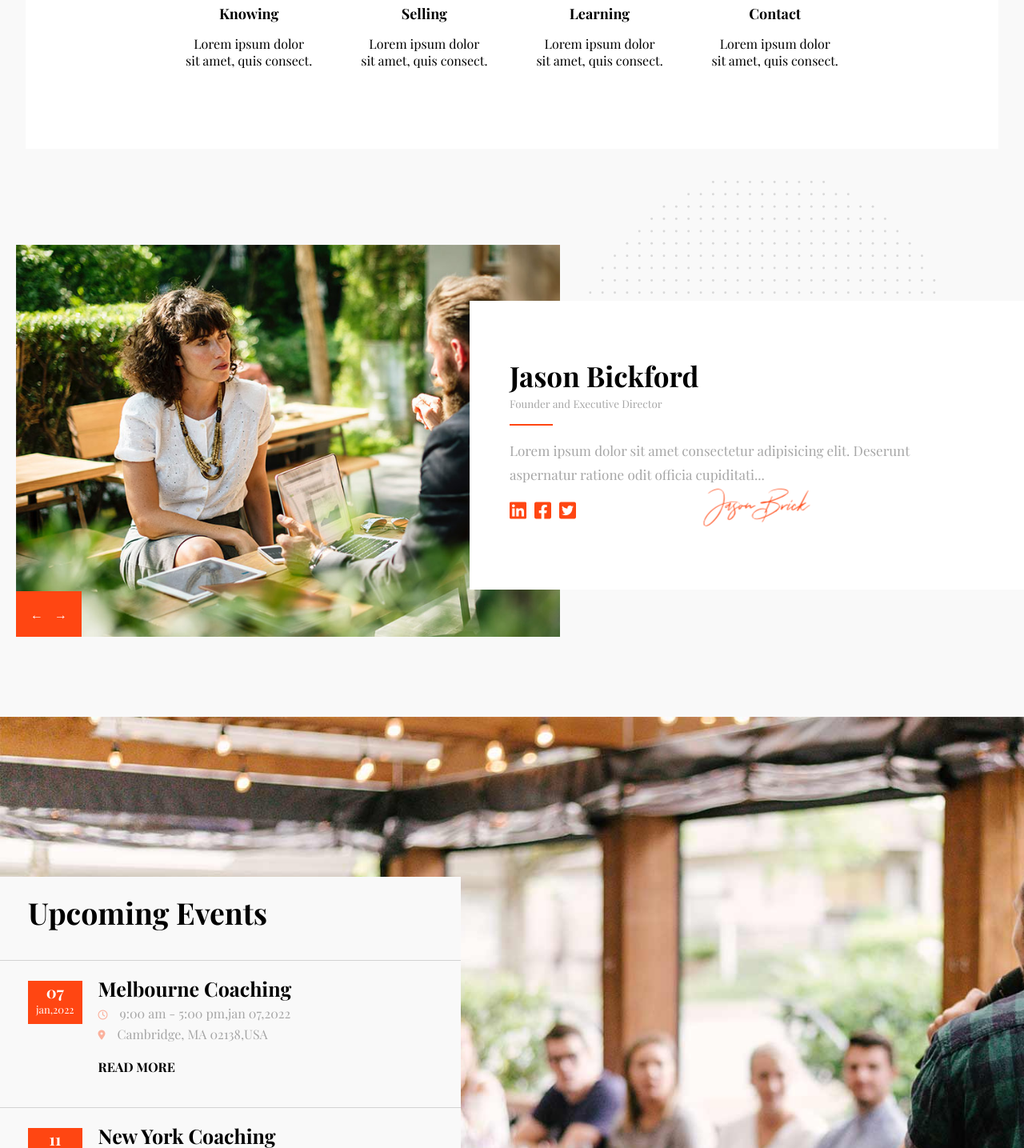
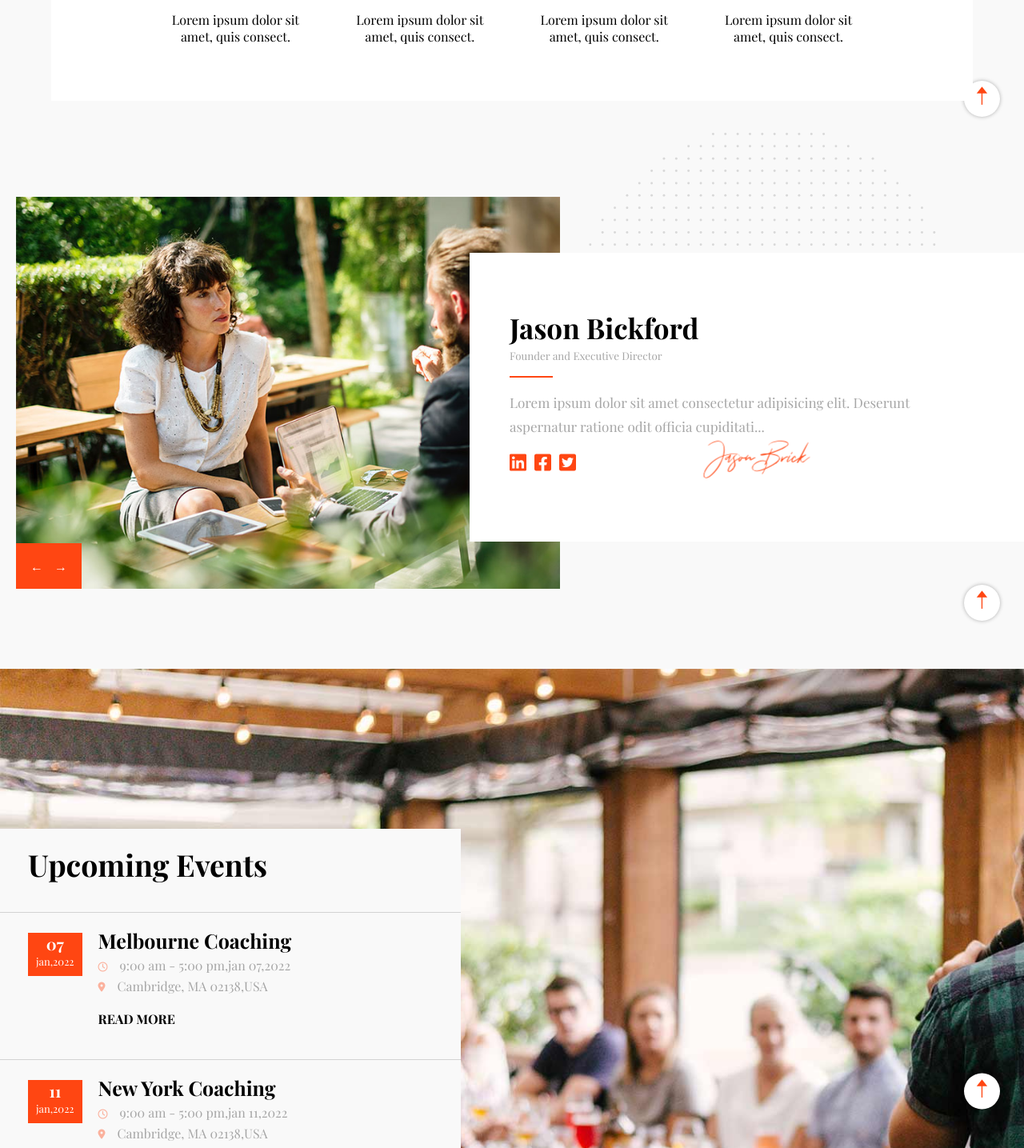
Before and after one commit to StefanoGrassoSG/proj-html-vuejs, a Vue app: page / in a window 1280 px wide. Shown: the part 1195-2630 px from the top of the page at 80% size. Built offline with nearby package versions, Linux system fonts and the light colour scheme; a web font is replaced by a local one.

Commit message:
ADD back to top function in ALL components

```diff
--- a/src/assets/scss/partials/layout.scss
+++ b/src/assets/scss/partials/layout.scss
@@ -1,7 +1,15 @@
-.container {
-    max-width: 100%;
-    padding: 30px 60px;
+@use "./variables" as *;
+
+.up {
     display: flex;
-    justify-content: space-between;
+    justify-content: center;
     align-items: center;
+    font-size: 30px;
+    width: 45px;
+    height: 45px;
+    background-color: white;
+    border-radius: 50%;
+    color: $fill-color-one;
+    text-decoration: none;
+    box-shadow: 0 0 5px rgba(0, 0, 0, 0.3);
 }
--- a/src/components/SectionTwoMain.vue
+++ b/src/components/BossMainComponent.vue
@@ -19,13 +19,19 @@ export default {
   methods: {
     getImagePath: function(imgpath) {
             return new URL(imgpath, import.meta.url).href;
-        }
+        },
+    scrollToTop() {
+      window.scrollTo({ top: 0, behavior: "smooth" });
+    }
   }
 }
 </script>
 
 <template>
     <section>
+      <a href="#" class="up" @click.prevent="scrollToTop">
+          &#129057;
+      </a>
       <img class="bg" src="../assets/svg/svg-4.svg" alt="">
         <div class="container">
           <div class="slide">
@@ -73,10 +79,16 @@ export default {
 
 <style lang="scss" scoped>
 @use "../assets/scss/partials/variables.scss" as *;
+@use "../assets/scss/partials/layout.scss";
 
 section {
   position: relative;
 
+  a  {
+      position: absolute;
+      right: 30px;
+      bottom: 60px;
+    }
   .bg {
       position: absolute;
       right: 80px;
--- a/src/components/CreativeMainComponent.vue
+++ b/src/components/CreativeMainComponent.vue
@@ -25,12 +25,20 @@ export default {
             ]
         }
     }
+  },
+  methods: {
+    scrollToTop() {
+      window.scrollTo({ top: 0, behavior: "smooth" });
+    }
   }
 }
 </script>
 
 <template>
     <section>
+        <a href="#" class="up" @click.prevent="scrollToTop">
+            &#129057;
+        </a>
         <div class="container">
             <div class="text">
                 <h2>
@@ -70,10 +78,18 @@ export default {
 
 <style lang="scss" scoped>
 @use "../assets/scss/partials/variables.scss" as *;
+@use "../assets/scss/partials/layout.scss";
 
 section {
     background-color: $primary-bg;
+    position: relative;
 
+    a {
+        position: absolute;
+        top: 40%;
+        right: 30px;
+        transform: translate(-0%, -50%);
+    }
     .container {
         max-width: 1300px;
         margin: auto;
--- a/src/components/EventsMainComponent.vue
+++ b/src/components/EventsMainComponent.vue
@@ -32,12 +32,20 @@ export default {
             }
         ]
     }
+  },
+  methods: {
+    scrollToTop() {
+      window.scrollTo({ top: 0, behavior: "smooth" });
+    }
   }
 }
 </script>
 
 <template>
     <section>
+        <a href="#" class="up" @click.prevent="scrollToTop">
+            &#129057;
+        </a>
         <div class="container">
             <div class="events-container">
                 <div class="title">
@@ -82,12 +90,21 @@ export default {
 
 <style lang="scss" scoped>
 @use "../assets/scss/partials/variables.scss" as *;
+@use "../assets/scss/partials/layout.scss";
 
 section {
     background-image: url('../assets/img/h1-img-09.jpg');
     background-repeat: no-repeat;
     background-size: cover;
     padding: 200px 0;
+    position: relative;
+
+    a {
+        position: absolute;
+        top: 50%;
+        right: 30px;
+        transform: translate(-0%, -50%);
+    }
     .container {
         max-width: 1300px;
         margin: auto;
--- a/src/components/HeaderTopComponent.vue
+++ b/src/components/HeaderTopComponent.vue
@@ -48,6 +48,13 @@ export default {
 <style lang="scss" scoped>
 @use "../assets/scss/partials/layout.scss";
 @use "../assets/scss/partials/variables.scss" as *;
+
+.container {
+    display: flex;
+    justify-content: space-between;
+    padding: 30px 60px;
+    align-items: center;
+}
 .logo {
     width: 10%;
 
--- a/src/components/MainComponent.vue
+++ b/src/components/MainComponent.vue
@@ -1,19 +1,21 @@
 <script >
-import SectionOneMain from './SectionOneMain.vue';
-import SectionTwoMain from './SectionTwoMain.vue';
+import specialtiesMainComponent from './specialtiesMainComponent.vue';
+import BossMainComponent from './BossMainComponent.vue';
 import EventsMainComponent from './EventsMainComponent.vue';
 import CreativeMainComponent from './CreativeMainComponent.vue';
 import NewsMainComponent from './NewsMainComponent.vue';
 import TestimonialsMainComponent from './TestimonialsMainComponent.vue';
+import VideoMainComponent from './VideoMainComponent.vue';
 
 export default {
   components: {
-    SectionOneMain,
-    SectionTwoMain,
+    specialtiesMainComponent,
+    BossMainComponent,
     EventsMainComponent,
     CreativeMainComponent,
     NewsMainComponent,
-    TestimonialsMainComponent
+    TestimonialsMainComponent,
+    VideoMainComponent
   },
   data() {
     return {
@@ -25,9 +27,9 @@ export default {
 
 <template>
     <main>
-        <SectionOneMain />
+        <specialtiesMainComponent />
 
-        <SectionTwoMain />
+        <BossMainComponent />
 
         <EventsMainComponent />
 
@@ -36,6 +38,8 @@ export default {
         <NewsMainComponent />
 
         <TestimonialsMainComponent />
+
+        <VideoMainComponent />
     </main>
 </template>
 
--- a/src/components/NewsMainComponent.vue
+++ b/src/components/NewsMainComponent.vue
@@ -44,6 +44,9 @@ export default {
 
 <template>
     <section>
+        <a href="#" class="up">
+            &#129057;
+        </a>
         <div class="arrow-slide">
             &#8592;
         </div>
@@ -90,10 +93,17 @@ export default {
 
 <style lang="scss" scoped>
 @use "../assets/scss/partials/variables.scss" as *;
+@use "../assets/scss/partials/layout.scss";
 
 section {
     position: relative;
 
+    a {
+        position: absolute;
+        top: 40%;
+        right: 30px;
+        transform: translate(-0%, -50%);
+    }
     .arrow-slide {
         font-size: 40px;
         position: absolute;
--- a/src/components/SectionOneMain.vue
+++ b/src/components/SpecialtiesMainComponent.vue
@@ -35,13 +35,19 @@ export default {
   methods: {
     getImagePath: function(imgpath) {
             return new URL(imgpath, import.meta.url).href;
-        }
+        },
+    scrollToTop() {
+      window.scrollTo({ top: 0, behavior: "smooth" });
+    }
   }
 }
 </script>
 
 <template>
     <section>
+        <a href="#" class="up" @click.prevent="scrollToTop">
+            &#129057;
+        </a>
         <div class="container">
             <div class="title">
                 <h2>
@@ -76,8 +82,15 @@ export default {
 @use "../assets/scss/partials/layout.scss";
 
 section {
+    position: relative;
+
+    a {
+        position: absolute;
+        right: 30px;
+        bottom: 20px;
+    }
     .container {
-        width: 95%;
+        width: 90%;
         display: block;
         margin: auto;
         background-color: white;
--- a/src/components/TestimonialsMainComponent.vue
+++ b/src/components/TestimonialsMainComponent.vue
@@ -44,6 +44,9 @@ export default {
         else {
             this.currentTestimonials--
         }
+    },
+    scrollToTop() {
+      window.scrollTo({ top: 0, behavior: "smooth" });
     }
   },
   computed: {
@@ -61,6 +64,9 @@ export default {
 
 <template>
     <section>
+        <a href="#" class="up" @click.prevent="scrollToTop">
+            &#129057;
+        </a>
         <h2>
             {{ testimonials.title }}
         </h2>
@@ -103,12 +109,21 @@ export default {
 
 <style lang="scss" scoped>
 @use "../assets/scss/partials/variables.scss" as *;
+@use "../assets/scss/partials/layout.scss";
 
 section {
     background-color: $lightBlack-bg;
     text-align: center;
     padding-top: 50px;
     padding-bottom: 120px;
+    position: relative;
+
+    a {
+        position: absolute;
+        top: 20%;
+        right: 30px;
+        transform: translate(-0%, -50%);
+    }
 
     .container {
         position: relative;
--- /dev/null
+++ b/src/components/VideoMainComponent.vue
@@ -0,0 +1,18 @@
+<script >
+export default {
+  data() {
+    return {
+
+    }
+  }
+}
+</script>
+
+<template>
+
+</template>
+
+<style lang="scss" scoped>
+@use "../assets/scss/partials/variables.scss" as *;
+@use "../assets/scss/partials/layout.scss";
+</style>
```
